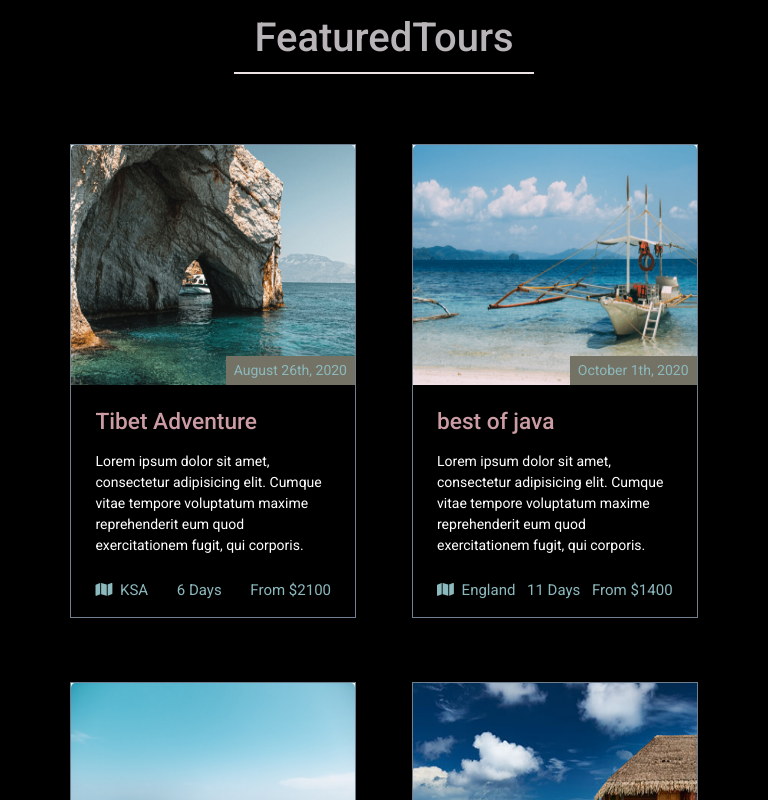
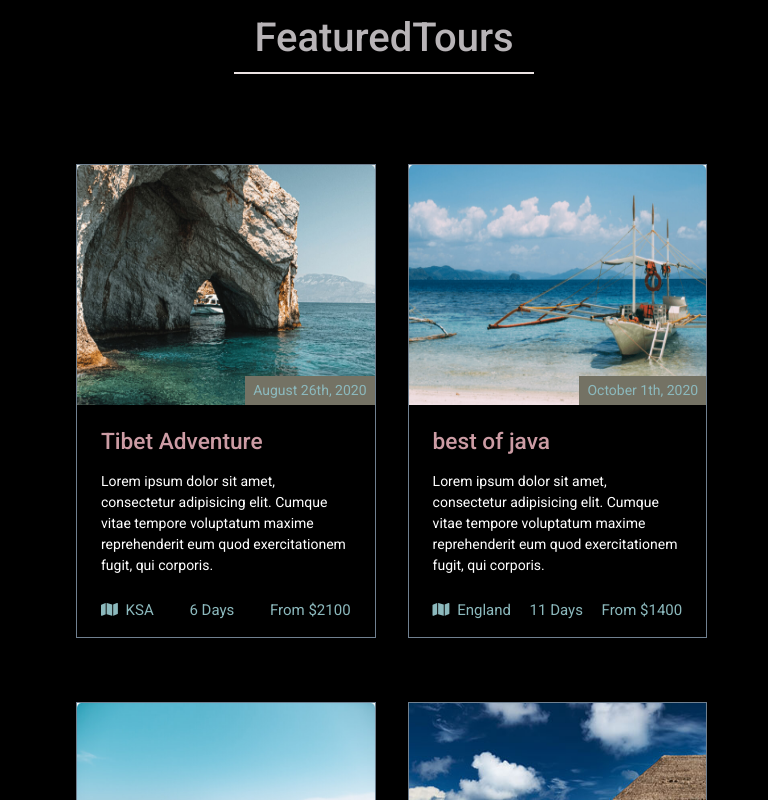
Before and after one commit to hishamrehab/Tours-Website-React-js, a React (Create React App) app: page / in a window 768 px wide. Shown: the part 4700-5500 px from the top of the page. Built offline with nearby package versions, Linux system fonts and the light colour scheme; the HTML template or start-up script is replaced by a standard one.

Commit message:
edit project media quire

```diff
--- a/src/components/10-PopularPackeges.jsx/PapualrPackegesContent.jsx
+++ b/src/components/10-PopularPackeges.jsx/PapualrPackegesContent.jsx
@@ -73,6 +73,7 @@
               boxShadow: "3px 3px #888888",
               marginTop: "40px",
               marginLeft: "20px",
+              maxWidth: "350px",
             }}
           >
             <div
@@ -86,7 +87,7 @@
               <span
                 style={{
                   color: "#40A2D8",
-                  marginRight: "1px",
+                  marginRight: "5px",
                 }}
               >
                 <FaClock />
@@ -105,7 +106,7 @@
                 style={{
                   color: "#40A2D8",
                   marginLeft: "3px",
-                  paddingRight: "5px",
+                  marginRight: "5px",
                 }}
               >
                 <IoPersonSharp />
@@ -122,6 +123,7 @@
               <span
                 style={{
                   color: "#40A2D8",
+                  marginRight: "5px",
                 }}
               >
                 <FaMapMarkerAlt />
--- a/src/components/12-PHOTO'S FROM TRAVELLERS/TravellersPhotos.jsx
+++ b/src/components/12-PHOTO'S FROM TRAVELLERS/TravellersPhotos.jsx
@@ -40,15 +40,16 @@
             flexDirection: "row",
             flexWrap: "wrap",
             alignContent: "center",
-            gap: "30px",
+            gap: "50px",
             marginLeft: "40px",
+
           }}
         >
           <div className="Travelles-image">
             <img
               src={image4}
               alt="image"
-              width={"240px"}
+              width={"250px"}
               height={"300px"}
               style={{
                 borderRadius: "25px",
@@ -59,7 +60,7 @@
             <img
               src={image1}
               alt="image"
-              width={"240px"}
+              width={"250px"}
               height={"300px"}
               style={{
                 borderRadius: "25px",
@@ -69,7 +70,7 @@
           <div className="Travelles-image">
             <img
               src={image5}
-              width={"240px"}
+              width={"250px"}
               height={"300px"}
               style={{
                 borderRadius: "25px",
@@ -80,7 +81,7 @@
           <div className="Travelles-image">
             <img
               src={image2}
-              width={"240px"}
+              width={"250px"}
               height={"300px"}
               style={{
                 borderRadius: "25px",
--- a/src/components/6-FeaturedTours/FeturedTour.js
+++ b/src/components/6-FeaturedTours/FeturedTour.js
@@ -11,7 +11,6 @@
   cost,
 }) => {
   return (
-    <Container>
     <article className="tour-card">
       <div className="tour-img-container">
         <img src={image} className="tour-img" alt={title} />
@@ -34,7 +33,6 @@
         </div>
       </div>
     </article>
-    </Container>
   );
 };
 
--- a/src/index.css
+++ b/src/index.css
@@ -487,13 +487,15 @@
 ===============
 */
 .featured-center {
-  padding: 20px;
+  padding: 40px;
+  margin-right: 20px;
 }
 .tour-card {
   box-shadow: 0 5px 15px rgba(0, 0, 0, 0.1);
   margin-bottom: 2rem;
   border: 1px solid slategray;
 }
+
 .tour-card:hover {
   box-shadow: 0 5px 15px rgba(0, 0, 0, 0.2);
   transform: scale(1.02);
@@ -555,18 +557,27 @@
 .tour-btn {
   text-align: center;
 }
-@media screen and (max-width: 600px) {
+
+@media screen and (max-width: 768px) {
+  .featured-center {
+    margin-right: 30px;
+    padding-right: 20px;
+  }
   .tour-card {
+    margin-right: 50px;
     width: 100%;
   }
 }
+
 @media screen and (min-width: 768px) {
   .featured-center {
     display: grid;
     grid-template-columns: 1fr 1fr;
     gap: 2rem;
+    margin-right: 30px;
   }
 }
+
 @media screen and (min-width: 1170px) {
   .featured-center {
     width: 90%;
@@ -671,7 +682,7 @@
 /* Large devices (laptops/desktops, 992px and up) */
 @media only screen and (max-width: 992px) {
   .Travelles-image img {
-    width: 350px;
+    width: 400px;
   }
 }
 
```
Lines whose indentation alone changed are shown as unchanged.
